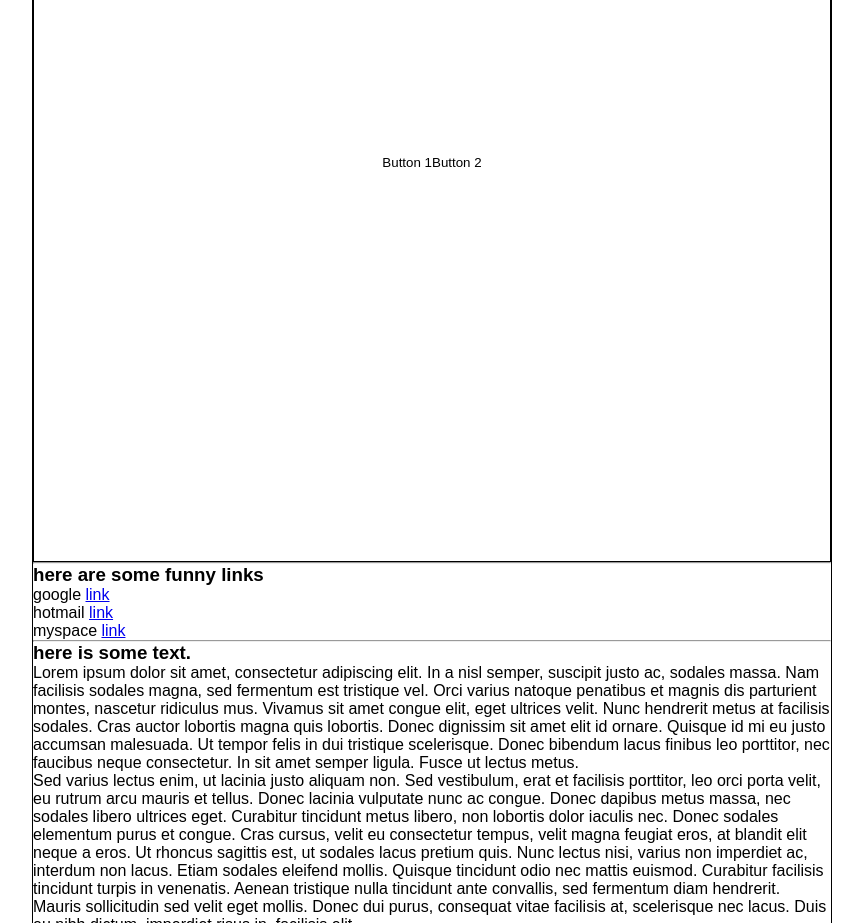
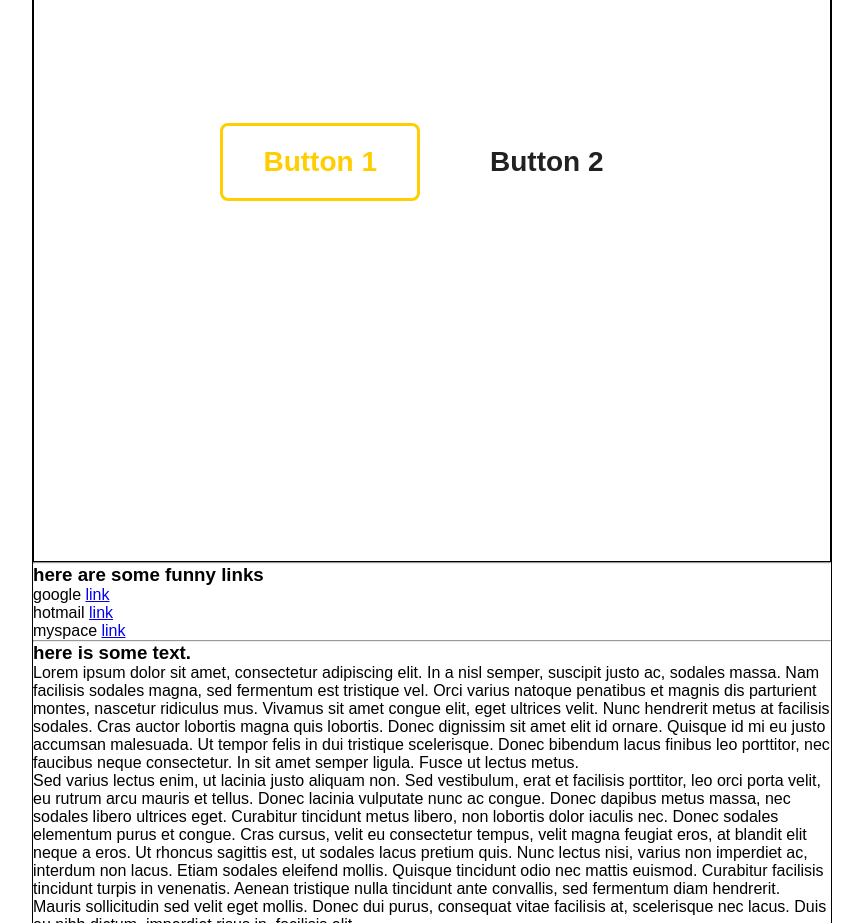
Before and after one commit to TheWebsiteMan/2024IST-Website-Xavier.Pritchett, a plain HTML site: page index.html in a window 1280 px wide. Shown: the part 1060-1983 px from the top of the page, without its empty margins (208-1071 px from the left). Drawn offline with Linux system fonts and the light colour scheme.

Commit message:
Update style.css

```diff
--- a/style.css
+++ b/style.css
@@ -60,4 +60,17 @@ DIV {
 	border: none;
 	outline: none;
 	cursor: pointer;
+
+	padding: 20px 40px;
+	border-radius: 8px;
+	color: #212121;
+	font-size: 28px;
+	font-weight: 600;
+	margin: 0 15px;
+	transition: 0.4s;
 }
+
+.button-1 {
+	color: #FFCE00;
+	border: 3px solid #FFCE00;
+}
```
